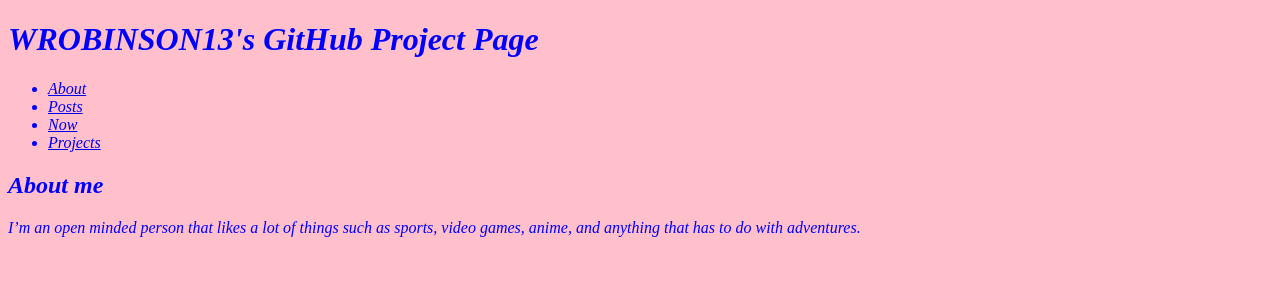
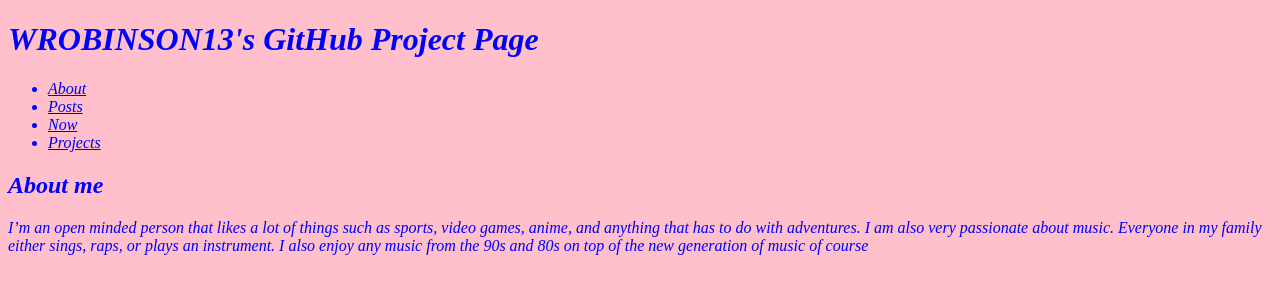
Before and after one commit to wrobinson13/wrobinson13.github.io, a Jekyll site: the page built from about.md, in a window 1280 px wide. Shown: the top 300 px of the page. Built offline with Jekyll 4.4.1, drawn with Linux system fonts in a browser that asks for light colours.

Commit message:
Update about.md

```diff
--- a/about.md
+++ b/about.md
@@ -4,4 +4,4 @@ layout: main
 ---
 ## About me
 
-I'm an open minded person that likes a lot of things such as sports, video games, anime, and anything that has to do with adventures.
+I'm an open minded person that likes a lot of things such as sports, video games, anime, and anything that has to do with adventures. I am also very passionate about music. Everyone in my family either sings, raps, or plays an instrument. I also enjoy any music from the 90s and 80s on top of the new generation of music of course
```
